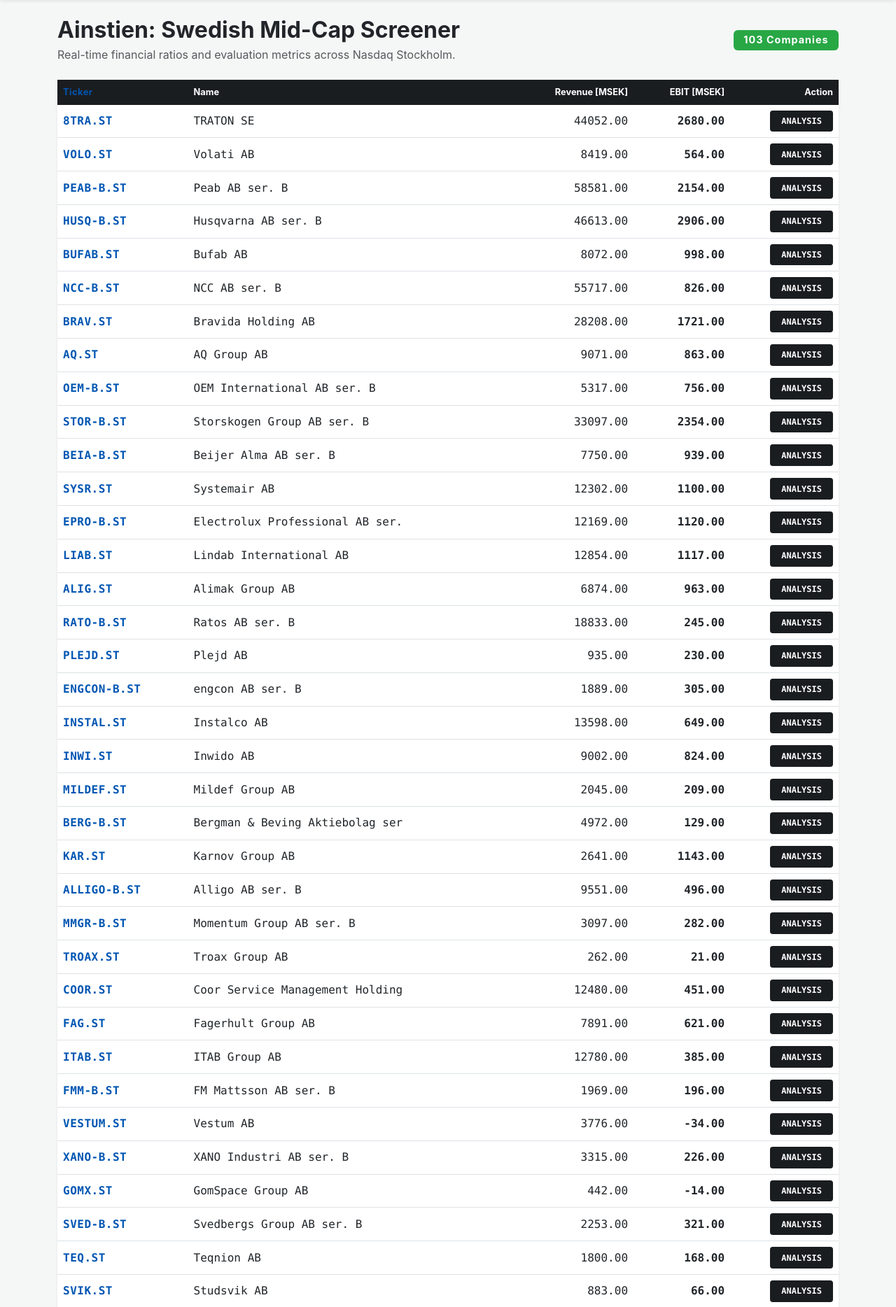
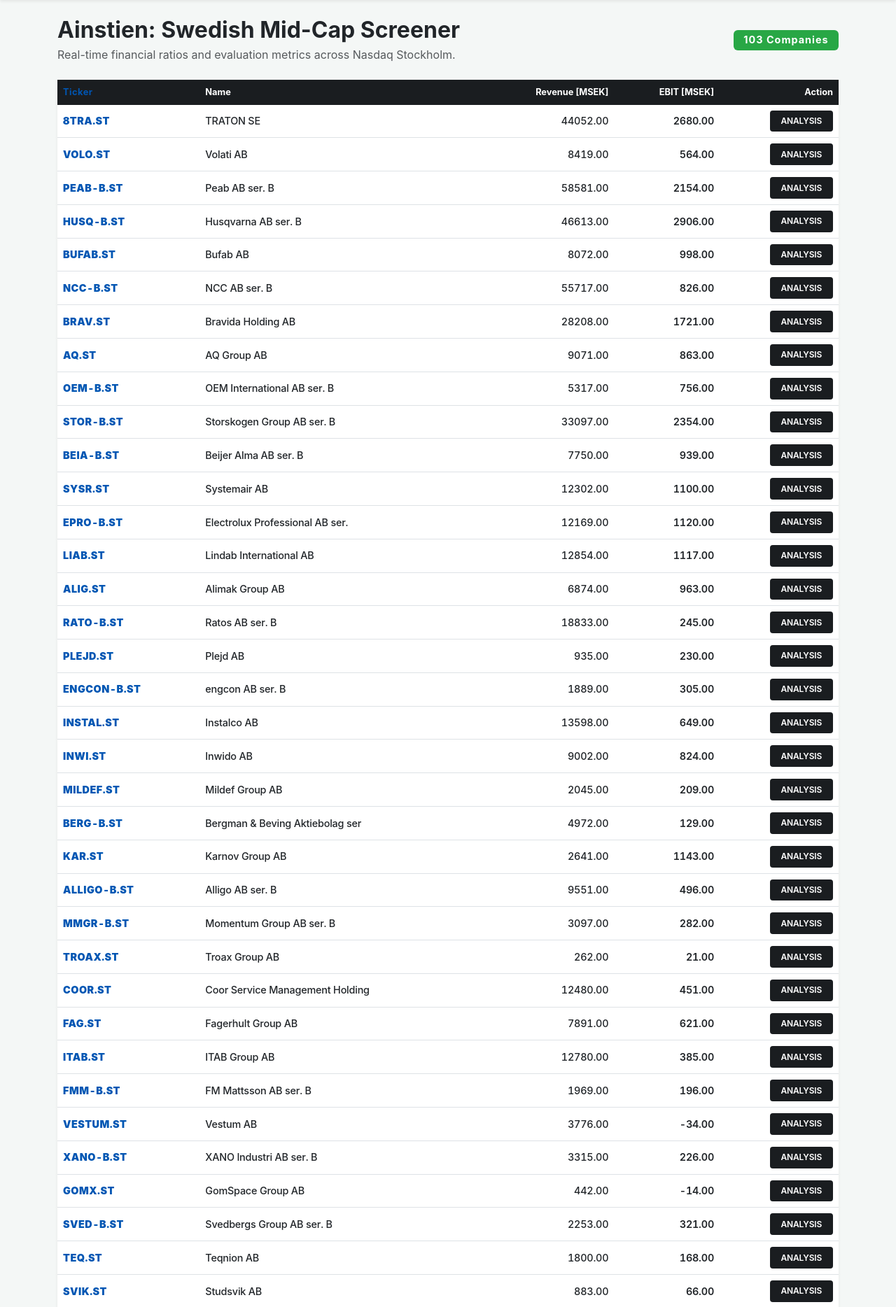
Before and after one commit to ErikAndreassonBusiness/Ainstien, a Flask app: page /dashboard in a window 1280 px wide. Shown: the part 56-1924 px from the top of the page at 70% size. Run offline with Flask 3, Linux system fonts and the light colour scheme; data comes from the database, SQL or seed files in the repository.

Commit message:
Ändrat financial data font

```diff
--- a/app/client/static/css/base.css
+++ b/app/client/static/css/base.css
@@ -104,9 +104,16 @@ body {
 /* ==========================================================================
    5. Typography & Quant Utilities
    ========================================================================== */
+
 .financial-data {
-  font-family: "SFMono-Regular", Consolas, "Liberation Mono", Menlo, monospace;
+  font-family: inherit;
   font-weight: 500;
+  font-size: 0.9rem;
+  letter-spacing: -0.2px;
+
+  font-variant-numeric: tabular-nums;
+  -moz-font-feature-settings: "tnum";
+  -webkit-font-feature-settings: "tnum";
 }
 
 /* Use these semantic classes instead of fight-styling Bootstrap utilities */
```
